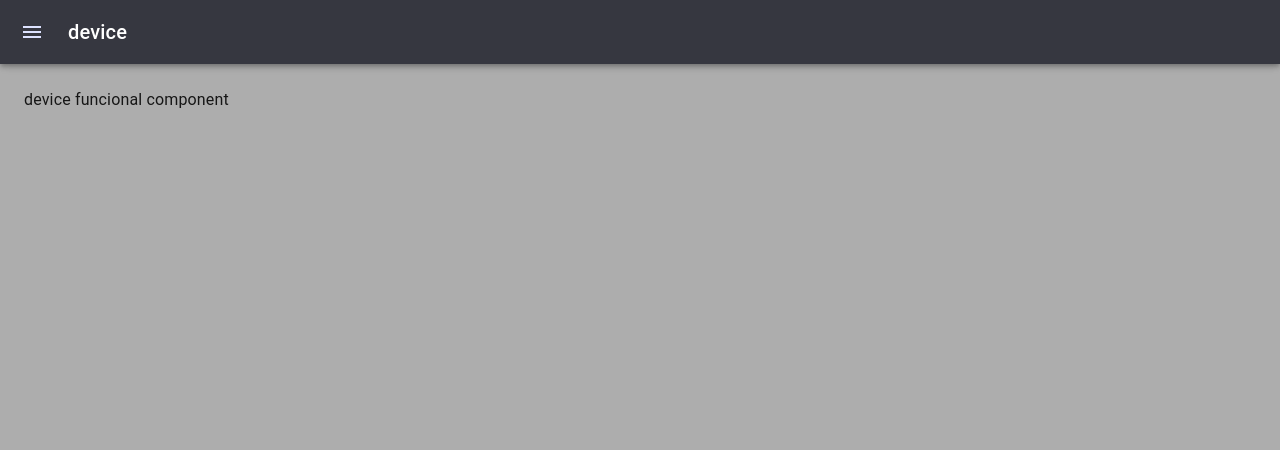
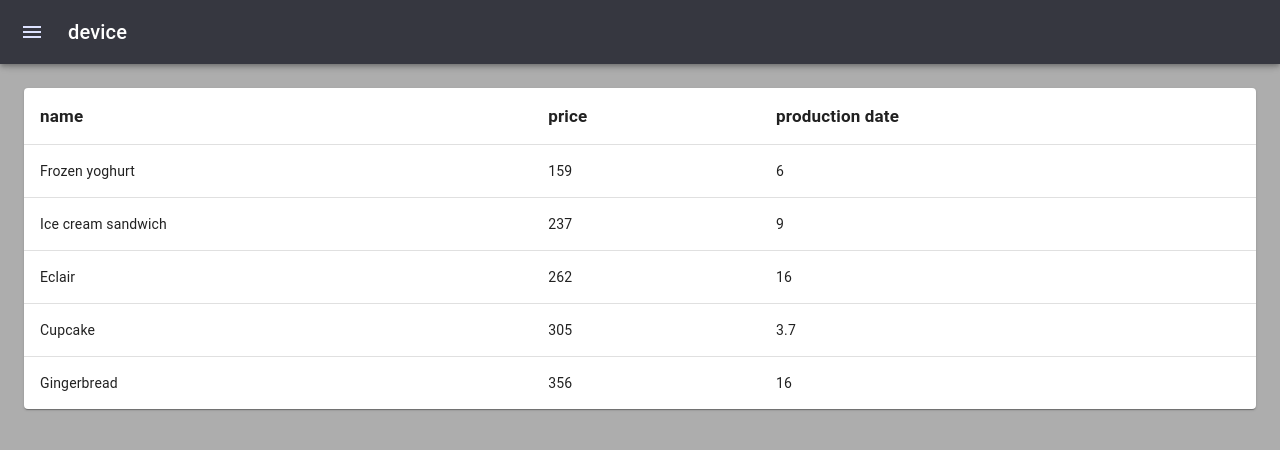
Before and after one commit to MohamadrezaKhalvati/shafa-company-front, a React (Create React App) app: page /device in a window 1280 px wide. Shown: the top 450 px of the page. Built offline with nearby package versions, Linux system fonts and the light colour scheme.

Commit message:
base of deivec component

```diff
--- a/src/components/dashboard/dashboard.tsx
+++ b/src/components/dashboard/dashboard.tsx
@@ -1,7 +1,5 @@
 import CardComponent from "../../shared/card/card"
-import React from "react"
 import styles from "./styles.module.css"
-import Box from "@mui/material/Box"
 function Dashboard() {
 	return (
 		<div className={styles.makeToColumn}>
--- a/src/components/device/device.tsx
+++ b/src/components/device/device.tsx
@@ -1,10 +1,58 @@
-import React from "react"
+import * as React from "react"
+import Table from "@mui/material/Table"
+import TableBody from "@mui/material/TableBody"
+import TableCell from "@mui/material/TableCell"
+import TableContainer from "@mui/material/TableContainer"
+import TableHead from "@mui/material/TableHead"
+import TableRow from "@mui/material/TableRow"
+import Paper from "@mui/material/Paper"
+import Card from "@mui/material/Card"
+
+function createData(name: string, calories: number, fat: number) {
+	return { name, calories, fat }
+}
+
+const rows = [
+	createData("Frozen yoghurt", 159, 6.0),
+	createData("Ice cream sandwich", 237, 9.0),
+	createData("Eclair", 262, 16.0),
+	createData("Cupcake", 305, 3.7),
+	createData("Gingerbread", 356, 16.0),
+]
 
 function Device() {
 	return (
-		<div>
-			<span>device funcional component</span>
-		</div>
+		<TableContainer component={Paper}>
+			<Table sx={{ minWidth: 650 }} aria-label="simple table">
+				<TableHead>
+					<TableRow>
+						<TableCell sx={{ fontWeight: "bold", fontSize: 17 }}>
+							name
+						</TableCell>
+						<TableCell sx={{ fontWeight: "bold", fontSize: 17 }} align="left">
+							price
+						</TableCell>
+						<TableCell sx={{ fontWeight: "bold", fontSize: 17 }} align="left">
+							production date
+						</TableCell>
+					</TableRow>
+				</TableHead>
+				<TableBody>
+					{rows.map((row) => (
+						<TableRow
+							key={row.name}
+							sx={{ "&:last-child td, &:last-child th": { border: 0 } }}
+						>
+							<TableCell component="th" scope="row">
+								{row.name}
+							</TableCell>
+							<TableCell align="left">{row.calories}</TableCell>
+							<TableCell align="left">{row.fat}</TableCell>
+						</TableRow>
+					))}
+				</TableBody>
+			</Table>
+		</TableContainer>
 	)
 }
 
```
Also changed, not shown: src/shared/table/table.tsx (added, +60 -0 lines), src/shared/table/style.module.css (added).
